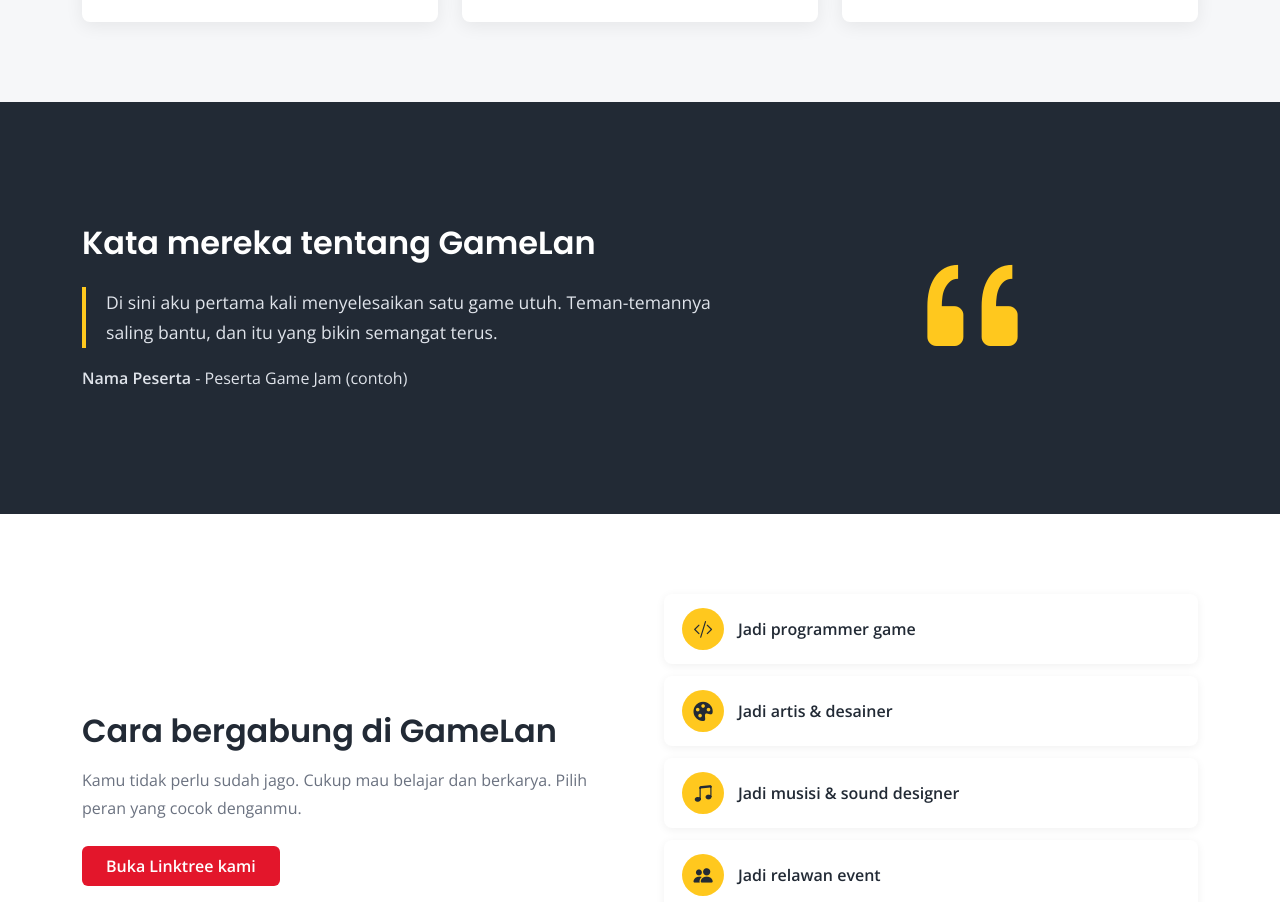
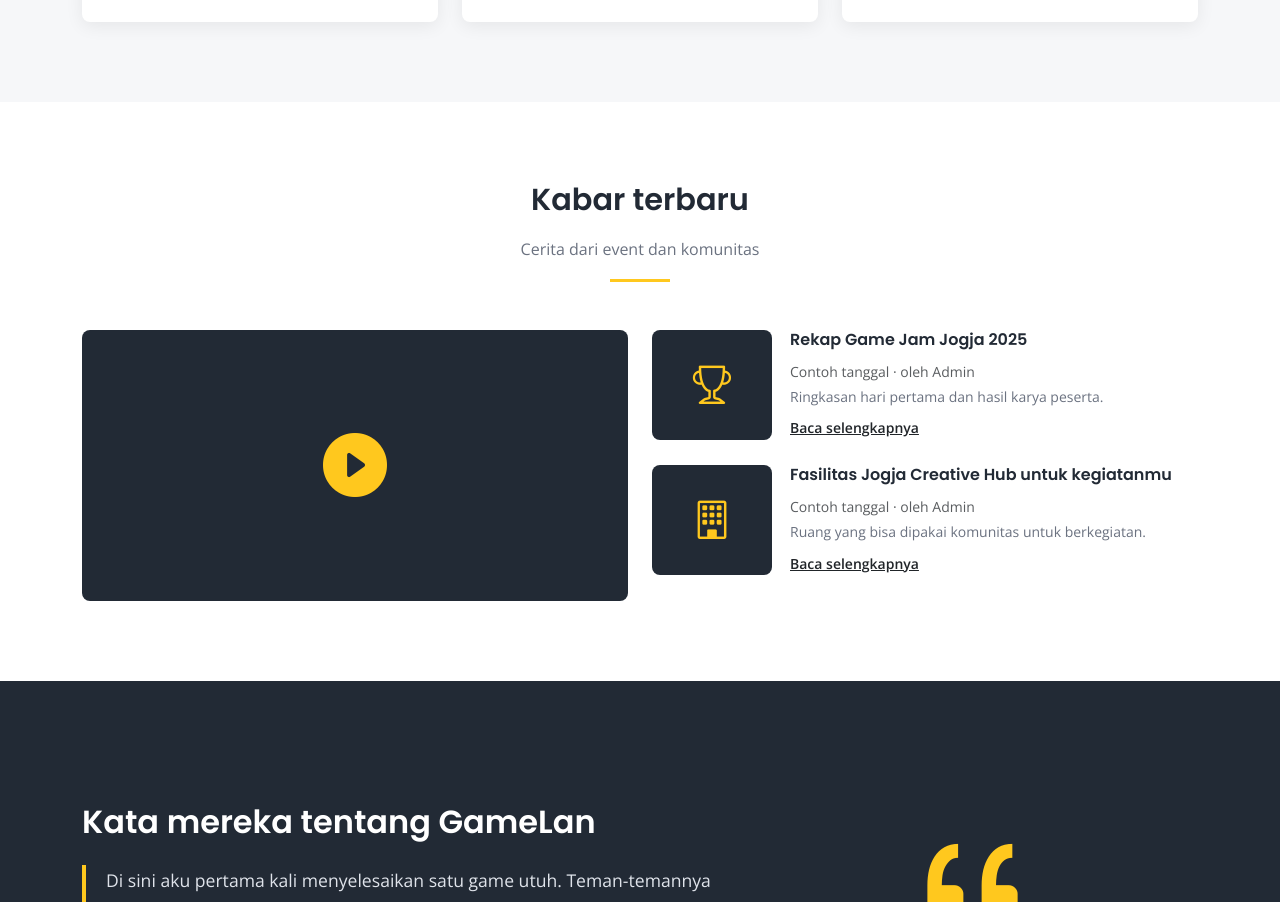
Before and after one commit to rizkicahyaa/gamelan-yk, a Next.js app: page / in a window 1280 px wide. Shown: the part 1638-2540 px from the top of the page. Built offline with nearby package versions, Linux system fonts and the light colour scheme.

Commit message:
feat: added blog section

```diff
--- /dev/null
+++ b/app/components/Blog.tsx
@@ -0,0 +1,58 @@
+const blogPosts = [
+    {
+        icon: "bi-trophy",
+        title: "Rekap Game Jam Jogja 2025",
+        date: "Contoh tanggal",
+        author: "Admin",
+        excerpt: "Ringkasan hari pertama dan hasil karya peserta.",
+        href: "#",
+    },
+    {
+        icon: "bi-building",
+        title: "Fasilitas Jogja Creative Hub untuk kegiatanmu",
+        date: "Contoh tanggal",
+        author: "Admin",
+        excerpt: "Ruang yang bisa dipakai komunitas untuk berkegiatan.",
+        href: "#",
+    },
+];
+
+export default function BlogSection() {
+    return (
+        <section className="section" id="blog">
+            <div className="container">
+                <div className="section-title">
+                    <h2>Kabar terbaru</h2>
+                    <p className="mt-3">Cerita dari event dan komunitas</p>
+                </div>
+                <div className="row g-4">
+                    <div className="col-lg-6">
+                        <div className="blog-img">
+                            <i className="bi bi-play-circle-fill"></i>
+                        </div>
+                    </div>
+
+                    <div className="col-lg-6">
+                        {blogPosts.map((post) => (
+                            <div className="blog-item" key={post.title}>
+                                <div className="mini">
+                                    <i className={`bi ${post.icon}`}></i>
+                                </div>
+                                <div>
+                                    <h5>{post.title}</h5>
+                                    <small className="text-muted">
+                                        {post.date} &middot; oleh {post.author}
+                                    </small>
+                                    <p className="mb-1 small">{post.excerpt}</p>
+                                    <a href={post.href} className="fw-bold small text-dark text-decoration-underline">
+                                        Baca selengkapnya
+                                    </a>
+                                </div>
+                            </div>
+                        ))}
+                    </div>
+                </div>
+            </div>
+        </section>
+    );
+}
--- a/app/page.tsx
+++ b/app/page.tsx
@@ -5,9 +5,9 @@ import EventCountdown from "./components/EventCountdown";
 import ProgramSection from "./components/ProgramSection";
 import Testimonial from "./components/Testimonial";
 import JoinUs from "./components/JoinUs";
+import Blog from "./components/Blog";
 // import StatsSection from "@/components/StatsSection";
 // import MemberSection from "@/components/MemberSection";
-// import BlogSection from "@/components/BlogSection";
 // import ProudBanner from "@/components/ProudBanner";
 import Footer from "./components/Footer";
 
@@ -19,12 +19,12 @@ export default function HomePage() {
             <Heroes />
             <EventCountdown />
             <ProgramSection />
+            <Blog />
             <Testimonial />
             <JoinUs />
             <Footer />
             {/* <StatsSection />
             <MemberSection />
-            <BlogSection />
             <ProudBanner /> */}
         </>
     );
```
